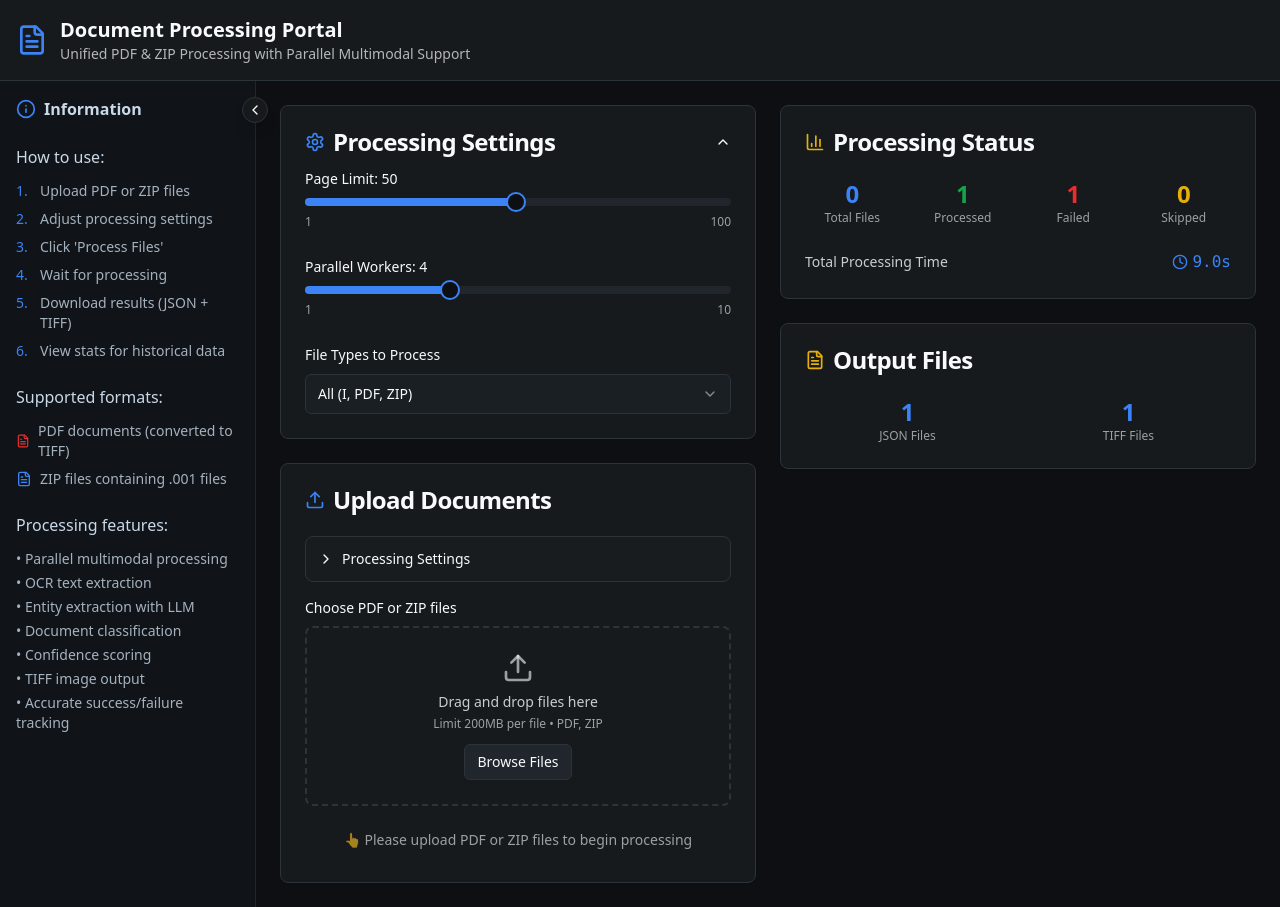
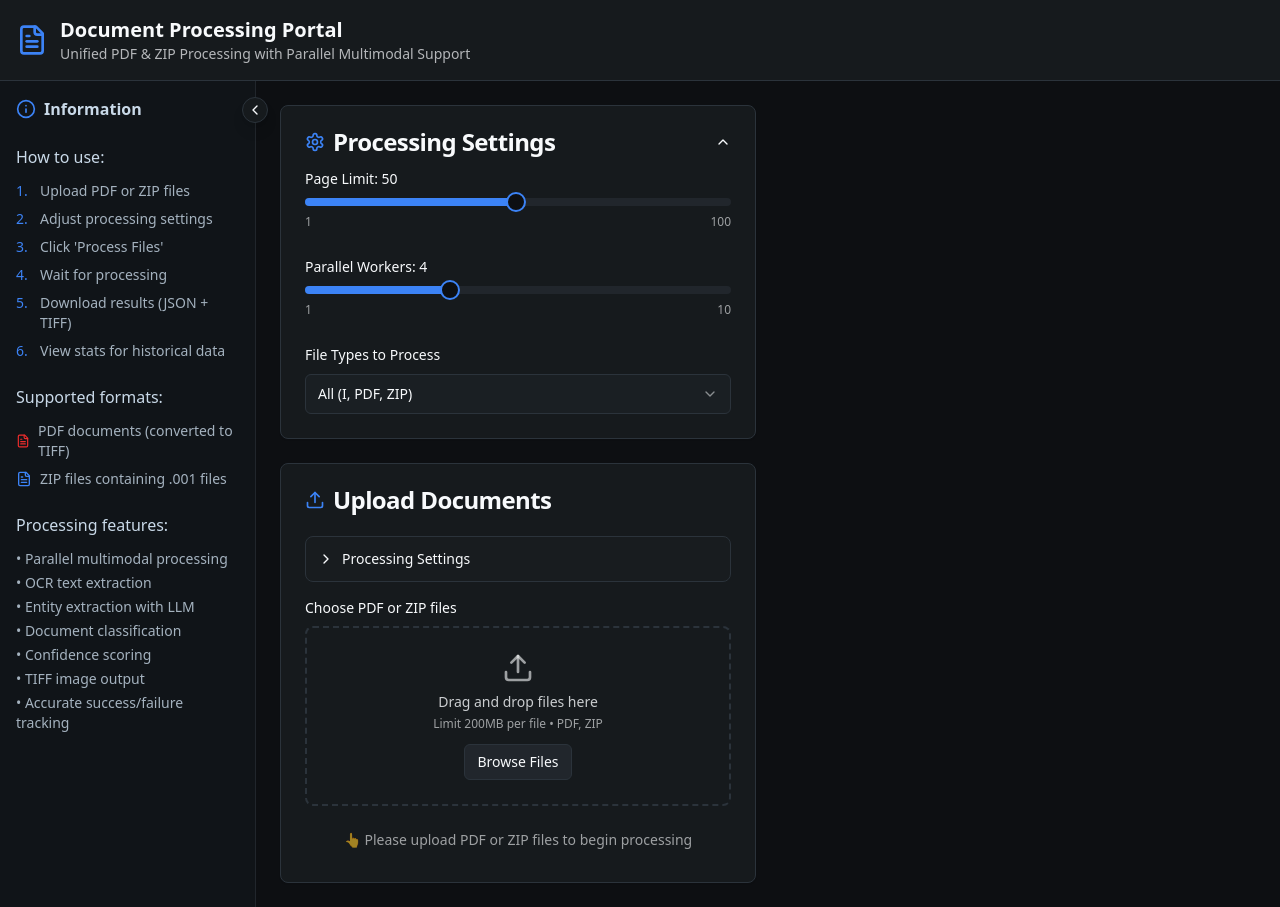
Before and after one commit to PratikPanda0/react-stream-reboot, a React (Vite) app: page / in a window 1280 px wide. Built offline with nearby package versions, Linux system fonts and the light colour scheme.

Commit message:
Fix: Update UI to match screenshot
The UI has been updated to accurately reflect the provided screenshot. This includes ensuring that uploaded file names are displayed correctly and that clicking the "Process Files" button populates the right-hand side with data, similar to the reference image.

```diff
--- a/src/components/FileUpload.tsx
+++ b/src/components/FileUpload.tsx
@@ -109,17 +109,9 @@ export const FileUpload: React.FC<FileUploadProps> = ({ files, onFilesChange })
           </div>
         </div>
 
-        {files.length === 0 && (
-          <div className="text-center py-2">
-            <p className="text-card-foreground/60 text-sm">
-              👆 Please upload PDF or ZIP files to begin processing
-            </p>
-          </div>
-        )}
-
-        {/* Uploaded Files List */}
+        {/* Show uploaded files in the screenshot format */}
         {files.length > 0 && (
-          <div className="space-y-3">
+          <div className="space-y-2">
             {files.map((file, index) => (
               <div key={index} className="flex items-center justify-between bg-secondary/30 p-3 rounded border border-border">
                 <div className="flex items-center gap-3">
@@ -140,14 +132,14 @@ export const FileUpload: React.FC<FileUploadProps> = ({ files, onFilesChange })
               </div>
             ))}
 
-            {/* Status Bar */}
+            {/* Green status bar */}
             <div className="bg-processing-green/20 border border-processing-green/30 rounded p-3">
               <p className="text-sm font-medium text-processing-green flex items-center gap-2">
                 ✓ {files.length} file(s) uploaded
               </p>
             </div>
 
-            {/* Uploaded Files Section */}
+            {/* Uploaded Files List */}
             <div className="space-y-2">
               <h4 className="text-card-foreground font-medium">Uploaded Files:</h4>
               <div className="space-y-1">
@@ -162,6 +154,14 @@ export const FileUpload: React.FC<FileUploadProps> = ({ files, onFilesChange })
             </div>
           </div>
         )}
+
+        {files.length === 0 && (
+          <div className="text-center py-2">
+            <p className="text-card-foreground/60 text-sm">
+              👆 Please upload PDF or ZIP files to begin processing
+            </p>
+          </div>
+        )}
       </CardContent>
     </Card>
   );
--- a/src/pages/Index.tsx
+++ b/src/pages/Index.tsx
@@ -21,18 +21,22 @@ const Index = () => {
   const [parallelWorkers, setParallelWorkers] = useState(4);
   const [fileTypes, setFileTypes] = useState(['I', 'PDF', 'ZIP']);
   const [isProcessing, setIsProcessing] = useState(false);
-  const [processedFiles, setProcessedFiles] = useState(1);
-  const [failedFiles, setFailedFiles] = useState(1);
+  const [hasProcessed, setHasProcessed] = useState(false);
+  const [processedFiles, setProcessedFiles] = useState(0);
+  const [failedFiles, setFailedFiles] = useState(0);
   const [skippedFiles, setSkippedFiles] = useState(0);
-  const [processingTime, setProcessingTime] = useState(9.0);
-  const [jsonFiles, setJsonFiles] = useState(1);
-  const [tiffFiles, setTiffFiles] = useState(1);
+  const [processingTime, setProcessingTime] = useState(0);
+  const [jsonFiles, setJsonFiles] = useState(0);
+  const [tiffFiles, setTiffFiles] = useState(0);
 
   const handleProcessFiles = () => {
     if (files.length === 0) return;
 
     setIsProcessing(true);
+    setHasProcessed(true);
     setProcessingTime(0);
+    setProcessedFiles(0);
+    setFailedFiles(0);
 
     // Simulate processing
     const interval = setInterval(() => {
@@ -43,6 +47,11 @@ const Index = () => {
       setIsProcessing(false);
       clearInterval(interval);
       setProcessingTime(9.0);
+      setProcessedFiles(1);
+      setFailedFiles(1);
+      setSkippedFiles(0);
+      setJsonFiles(1);
+      setTiffFiles(1);
     }, 3000);
   };
 
@@ -79,7 +88,8 @@ const Index = () => {
               )}
             </div>
 
-            {/* Right Column - Processing Status */}
+            {/* Right Column - Processing Status - Only show after processing starts */}
+            {hasProcessed && (
               <div className="space-y-6">
                 <ProcessingStatus
                   totalFiles={files.length}
@@ -96,10 +106,11 @@ const Index = () => {
                   isProcessingComplete={!isProcessing && files.length > 0}
                 />
               </div>
+            )}
           </div>
 
-          {/* Processing Details - Full width at bottom */}
-          <ProcessingDetails isVisible={files.length > 0} />
+          {/* Processing Details - Full width at bottom - Only show after processing starts */}
+          {hasProcessed && <ProcessingDetails isVisible={files.length > 0} />}
         </div>
       </div>
     </Layout>
```
Lines whose indentation alone changed are shown as unchanged.
